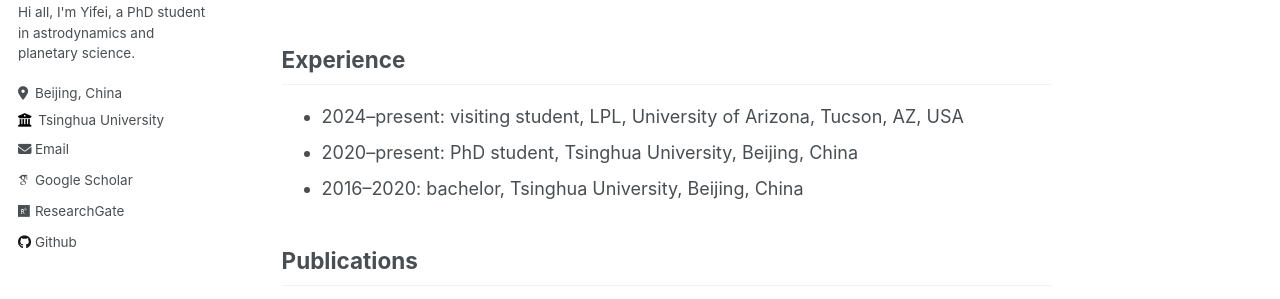
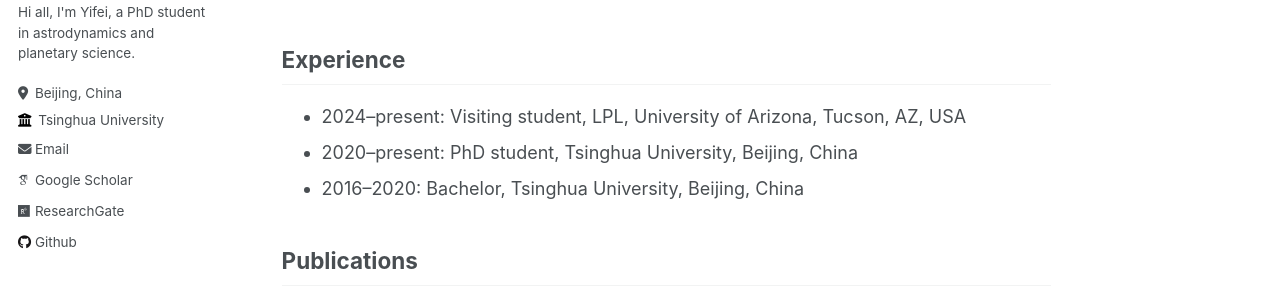
Before and after one commit to jiaoyf-thu/jiaoyf-thu.github.io, a Jekyll site: the page built from _pages/about.md, in a window 1280 px wide and 900 px high. Shown: the part 327-626 px from the top of the window. Built offline with Jekyll 4.4.1, drawn with Linux system fonts in a browser that asks for light colours; some web fonts are replaced.

```diff
--- a/_pages/about.md
+++ b/_pages/about.md
@@ -13,9 +13,9 @@ I am currently a PhD student at Laboratory of AstroDynamics, Tsinghua University
 
 ## Experience
 
-+ 2024--present: visiting student, LPL, University of Arizona, Tucson, AZ, USA
-+ 2020--present: PhD student, Tsinghua University, Beijing, China
-+ 2016--2020: bachelor, Tsinghua University, Beijing, China
++ 2024--present: Visiting student, LPL, University of Arizona, Tucson, AZ, USA
++ 2020--present: PhD student,      Tsinghua University, Beijing, China
++ 2016--2020:    Bachelor,         Tsinghua University, Beijing, China
 
 ## Publications
 1. **Y. Jiao**, B. Cheng, Y. Huang, E. Asphaug, B. Gladman, R. Malhotra, P. Michel, Y. Yu, H. Baoyin. Asteroid Kamoʻoalewa's journey from the lunar Giordano Bruno crater to Earth 1:1 resonance. *Nature Astronomy*, 2024. [view](https://www.nature.com/articles/s41550-024-02258-z)
```
